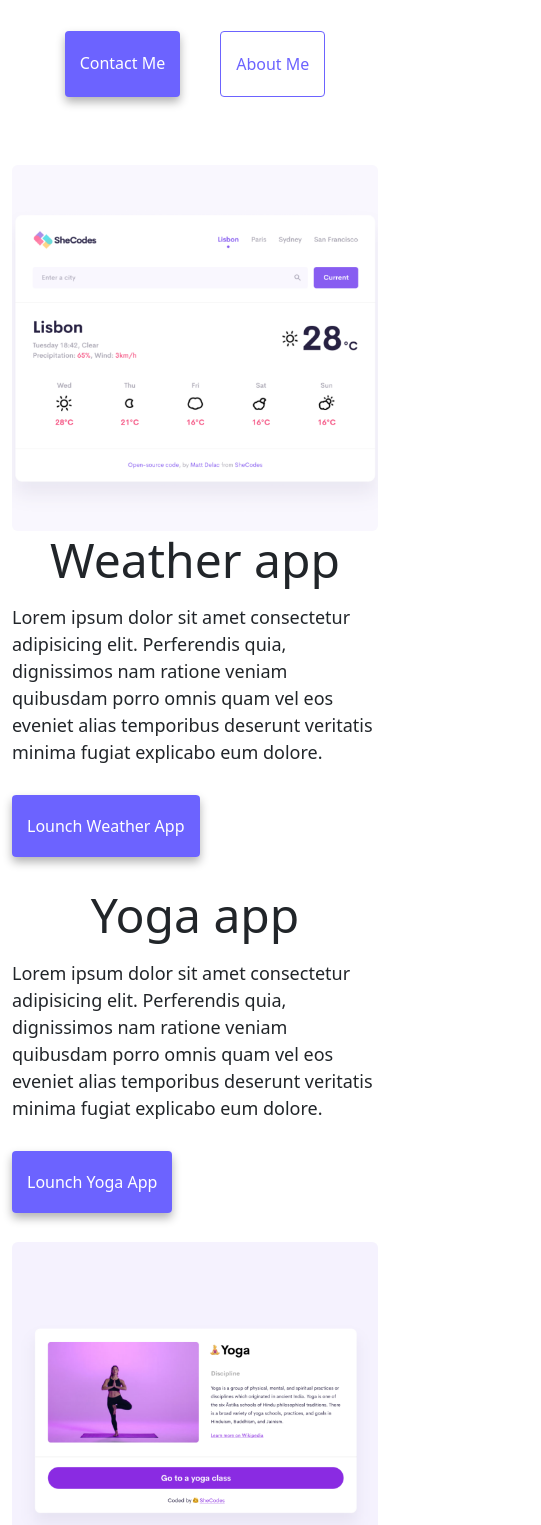
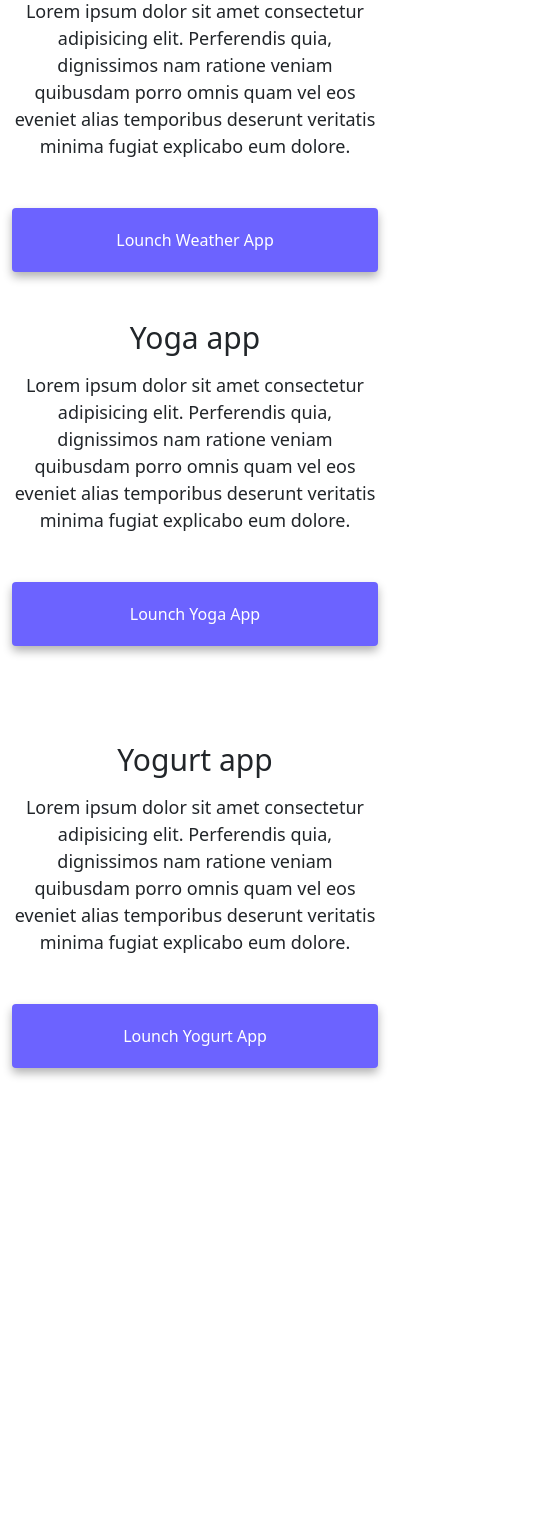
Before and after one commit to OlesiaShev/Portfolio-template-SheCodes, a plain HTML site: page index.html in a window 390 px wide. Shown: the part 475-2000 px from the top of the page, 541 px wide, since content can reach past the window. After the commit the page ends 1591 px from the top, so only its background shows below. Drawn offline with nearby package versions, Linux system fonts and the light colour scheme.

Commit message:
Responsive screen index.html

```diff
--- a/index.html
+++ b/index.html
@@ -13,7 +13,7 @@
             crossorigin="anonymous"></script>
 
         <title>Olesia Shevchenko</title>
-        <link rel="stylesheet" href="style.css" />
+        <link rel="stylesheet" href="src/style.css" />
     </head>
 
     <body>
@@ -37,7 +37,7 @@
             </div>
         </nav>
 
-        <h2>👋 Hi I am</h2>
+        <h2 class="app-name">👋 Hi I am</h2>
         <h1>Olesia Shevchenko</h1>
         <h3>Ukrainian Front-end developer, based in the UK</h3>
         <div class="navigation-links mb-5">
@@ -47,13 +47,13 @@
         <div class="container">
             <div class="row">
             <div class="col-md-6">
-                <img src="images/weather.png" class="img-fluid rounded">
+                <img src="images/weather.png" class="img-fluid rounded img-app">
             </div>
             <div class="col-md-6">
-            <h2 class="mb-3">
+            <h2 class="mb-3 app-name">
                 Weather app
             </h2>
-            <p>
+            <p class="paragraph">
                 Lorem ipsum dolor sit amet consectetur adipisicing elit. Perferendis
                 quia, dignissimos nam ratione veniam quibusdam porro omnis quam vel
                 eos eveniet alias temporibus deserunt veritatis minima fugiat
@@ -65,11 +65,11 @@
             </div>
             </div>
             <div class="row mt-5">
-                <div class="col-md-6">
-                <h2 class="mb-3">
+                <div class="col-12 col-md-6 ">
+                    <h2 class="mb-3 app-name">
                     Yoga app
                 </h2>
-                <p>
+                <p class="paragraph">
                     Lorem ipsum dolor sit amet consectetur adipisicing elit. Perferendis
                     quia, dignissimos nam ratione veniam quibusdam porro omnis quam vel
                     eos eveniet alias temporibus deserunt veritatis minima fugiat
@@ -79,19 +79,19 @@
                     <a href="#" class="primary-link">Lounch Yoga App</a>
                 </div>
                 </div>
-                <div class="col-md-6">
-                        <img src="images/yoga.png" class="img-fluid rounded">
+                <div class="col-12 col-md-6">
+                    <img src="images/yoga.png" class="img-fluid rounded img-app">
                 </div>
             </div>
             <div class="row mt-5 mb-5">
-                <div class="col-md-6">
-                    <img src="images/yogurt.png" class="img-fluid rounded">
+                <div class="col-12 col-sm-6">
+                    <img src="images/yogurt.png" class="img-fluid rounded img-app">
                 </div>
-                <div class="col-md-6">
-                    <h2 class="mb-3">
+                <div class="col-12 col-md-6">
+                    <h2 class="mb-3 app-name">
                         Yogurt app
                     </h2>
-                    <p>
+                    <p class="paragraph">
                         Lorem ipsum dolor sit amet consectetur adipisicing elit. Perferendis
                         quia, dignissimos nam ratione veniam quibusdam porro omnis quam vel
                         eos eveniet alias temporibus deserunt veritatis minima fugiat
--- a/src/style.css
+++ b/src/style.css
@@ -87,3 +87,26 @@ p{
     box-shadow: var(--box-shadow);
     color: white;
 }
+@media (max-width: 765px){
+  .img-app{
+    display: none;
+  }
+  .primary-link {
+    display: flex;
+    justify-content: center;
+  }
+  .app-name{
+    display: flex;
+    justify-content: center;
+    font-size: 30px;
+
+  }
+  .paragraph{
+    text-align: center;
+  }
+}
+@media (max-width: 600px){
+  h1{
+    font-size: 28px;
+  }
+}
```
Also changed, not shown: about.html (+1 -1 lines).
